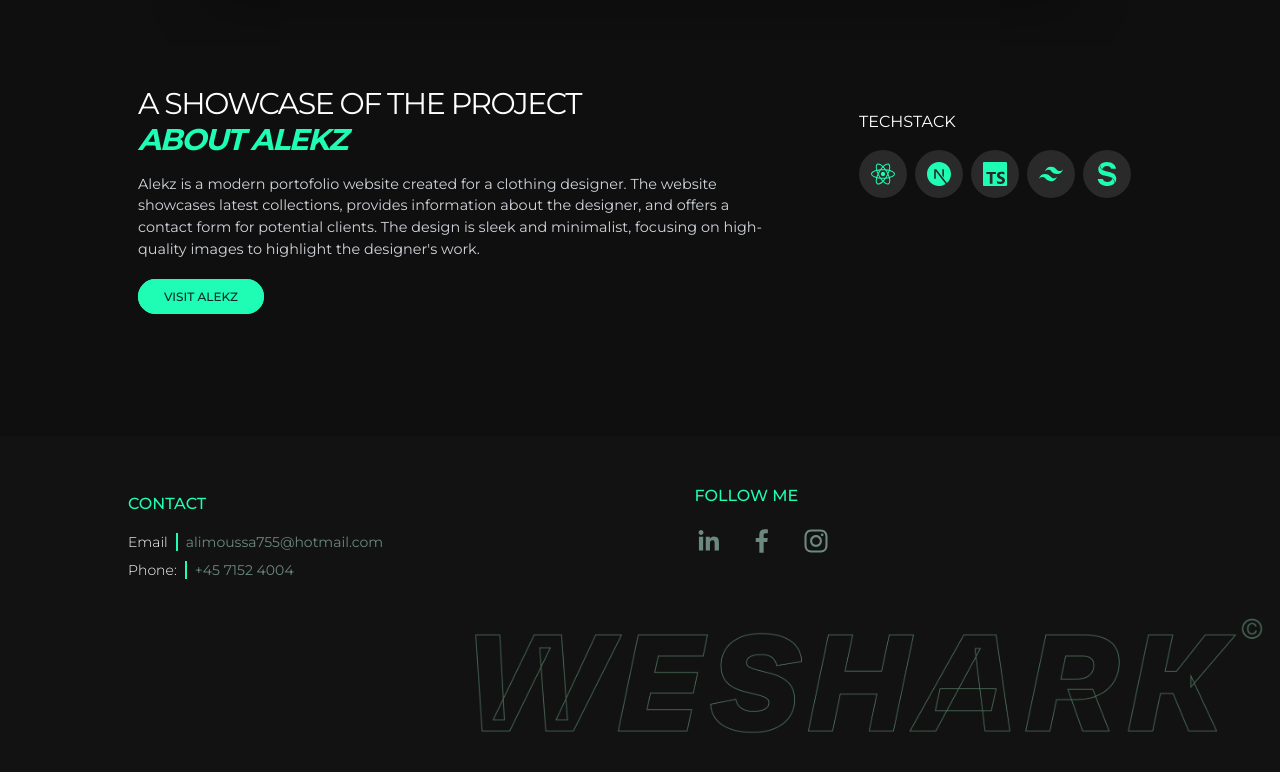
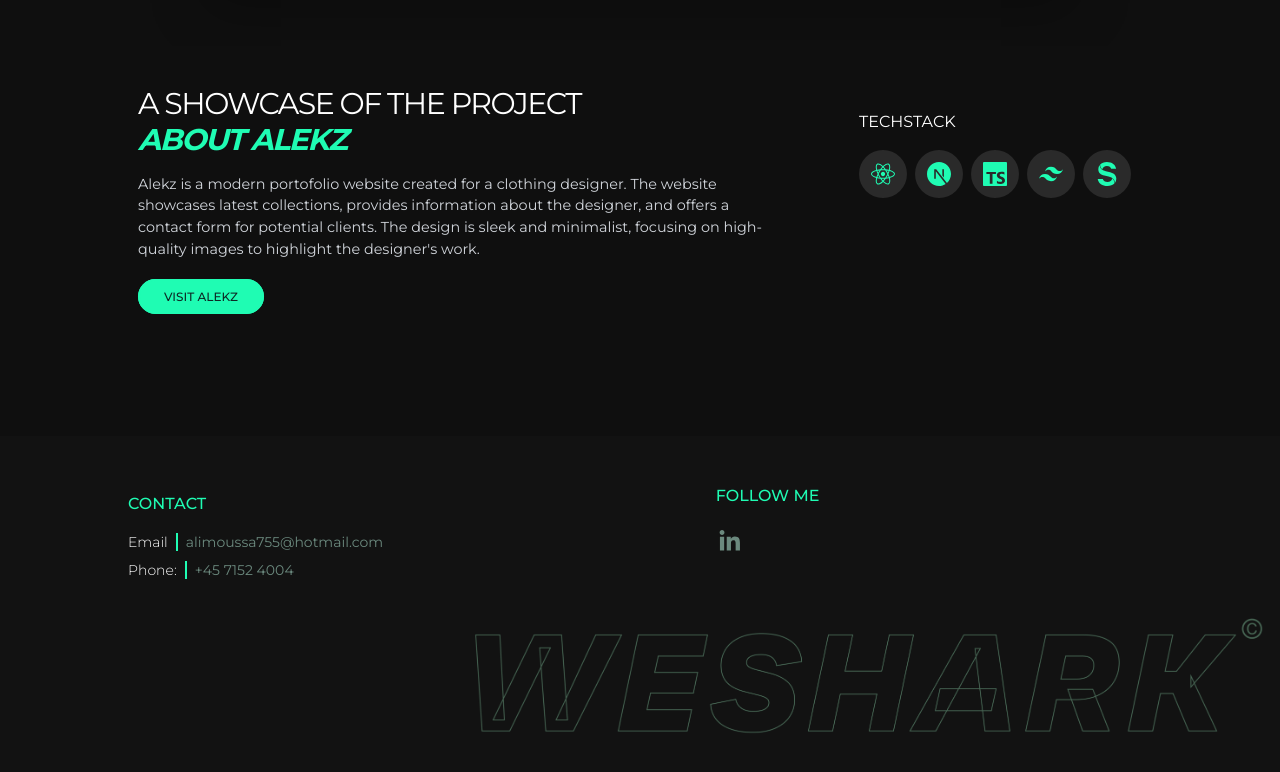
Before and after one commit to Aloushi755/portofolio-weshark, a Next.js app in the folder frontend/: page /projects/alekz in a window 1280 px wide. Shown: the part 539-1311 px from the top of the page. Built offline with nearby package versions, Linux system fonts and the light colour scheme.

Commit message:
fix: remove unused social media icons from Footer component

```diff
--- a/frontend/global/components/Footer.jsx
+++ b/frontend/global/components/Footer.jsx
@@ -38,20 +38,6 @@ export function Footer() {
                             bgColor="transparent"
                             fgColor="currentColor"
                         />
-                        <SocialIcon
-                            url="https://www.facebook.com/aloushi.moussa/"
-                            aria-label="Facebook"
-                            className="rounded-full w-8 h-8 text-green_army hover:text-green_light"
-                            bgColor="transparent"
-                            fgColor="currentColor"
-                        />
-                        <SocialIcon
-                            url="https://www.instagram.com/da_real_aloushi/"
-                            aria-label="Instagram"
-                            className="rounded-full w-8 h-8 text-green_army hover:text-green_light"
-                            bgColor="transparent"
-                            fgColor="currentColor"
-                        />
                     </div>
                 </div>
             </div>
```
